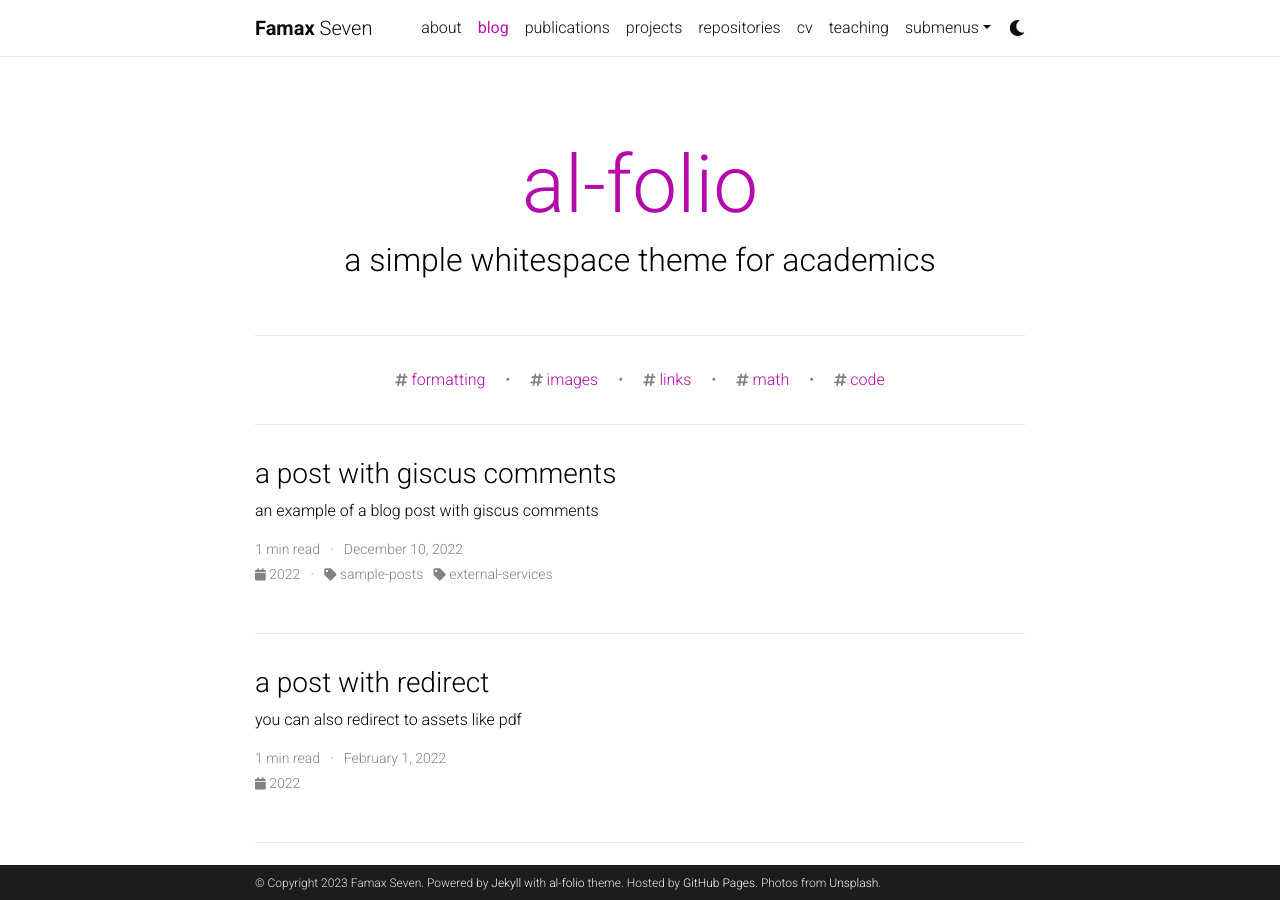
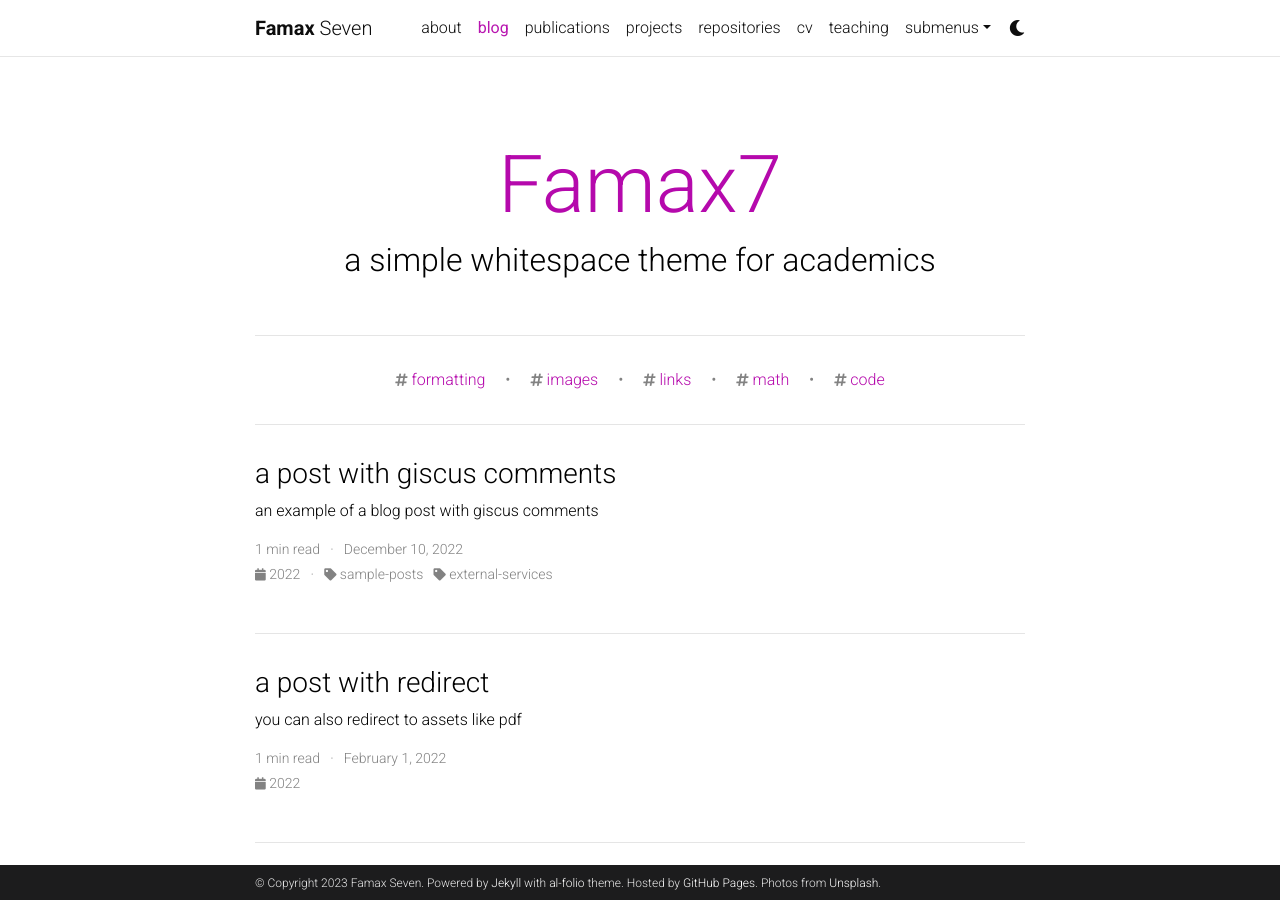
Before and after one commit to famax7/famax7.github.io, a Jekyll site: the page built from blog/index.html, in a window 1280 px wide and 900 px high. Built offline with Jekyll 4.4.1, drawn with Linux system fonts in a browser that asks for light colours; the list of posts is cut into pages by our own code; comment, search, counter and statistics services are not loaded; a style sheet for code colours, icons or effects is not loaded.

Commit message:
Update _config.yml

```diff
--- a/_config.yml
+++ b/_config.yml
@@ -13,7 +13,7 @@
   Powered by <a href="https://jekyllrb.com/" target="_blank">Jekyll</a> with <a href="https://github.com/alshedivat/al-folio">al-folio</a> theme.
   Hosted by <a href="https://pages.github.com/" target="_blank">GitHub Pages</a>.
   Photos from <a href="https://unsplash.com" target="_blank">Unsplash</a>.
-keywords: jekyll, jekyll-theme, academic-website, portfolio-website  # add your own keywords or leave empty
+keywords:  # add your own keywords or leave empty
 
 lang: en # the language of your site (for example: en, fr, cn, ru, etc.)
 icon: ⚛️  # the emoji used as the favicon (alternatively, provide image name in /assets/img/)
@@ -71,7 +71,7 @@
 # Social integration
 # -----------------------------------------------------------------------------
 
-github_username: # your GitHub user name
+github_username: famax7 # your GitHub user name
 gitlab_username: # your GitLab user name
 twitter_username: # your Twitter handle
 mastodon_username: # your mastodon instance+username in the format instance.tld/@username
@@ -120,7 +120,7 @@
 # Blog
 # -----------------------------------------------------------------------------
 
-blog_name: al-folio # blog_name will be displayed in your blog page
+blog_name: Famax7 # blog_name will be displayed in your blog page
 blog_nav_title: blog # your blog must have a title for it to be displayed in the nav bar
 blog_description: a simple whitespace theme for academics
 permalink: /blog/:year/:title/
```
